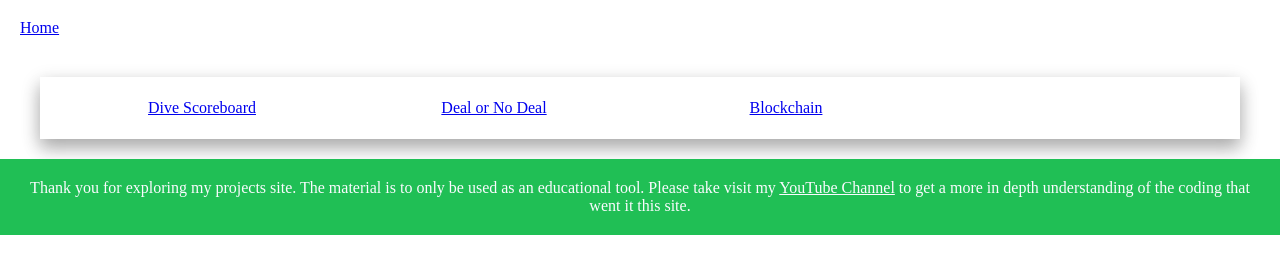
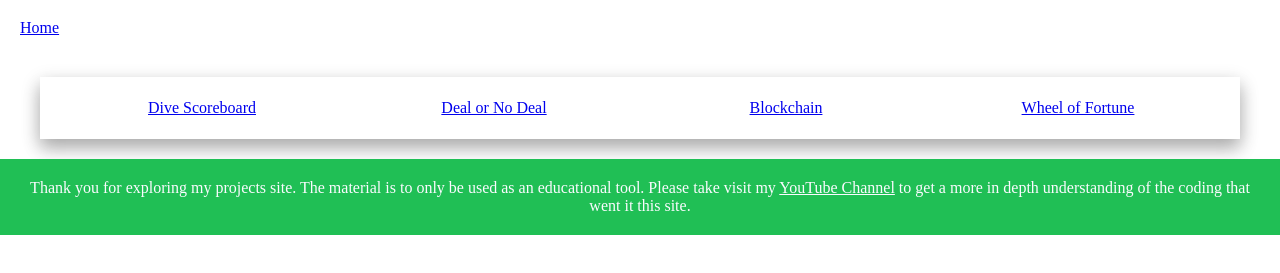
Before and after one commit to 1Findawg/youtubecode.github.io, a plain HTML site: page html/home.html in a window 1280 px wide. Shown: the part 81-354 px from the top of the page. Drawn offline with Linux system fonts and the light colour scheme.

Commit message:
Add files via upload

```diff
--- a/html/home.html
+++ b/html/home.html
@@ -17,7 +17,7 @@
             <td><a href="./diveCard.html">Dive Scoreboard</a></td>
             <td><a href="./dealOrNoDeal.html">Deal or No Deal</a></td>
             <td><a href="./blockchain.html">Blockchain</a></td>
-            <td></td>
+            <td><a href="./wheelOfFortune.html">Wheel of Fortune</a></td>
         </tr>
       </table>
     </div>
```
